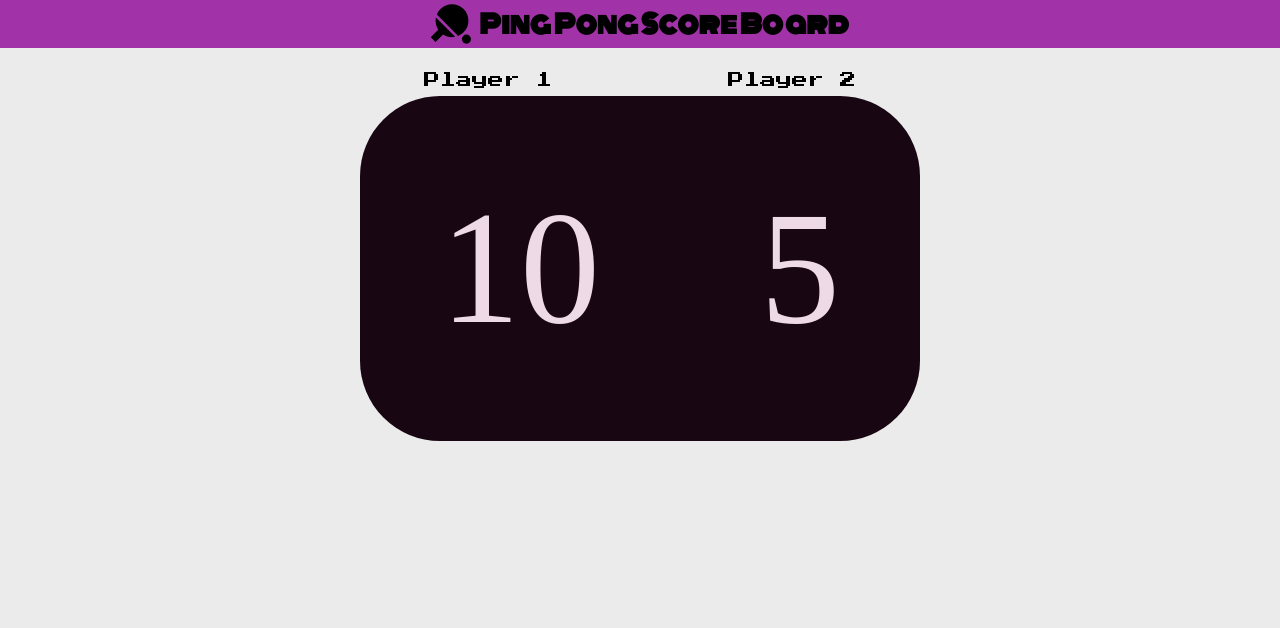
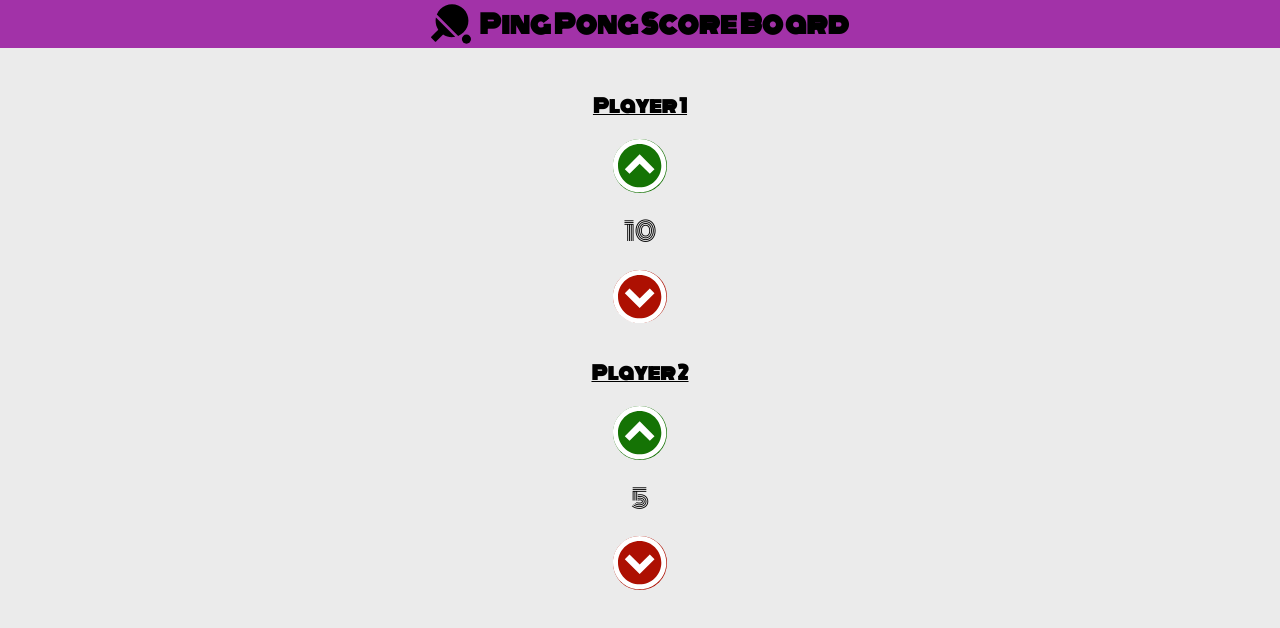
Before and after one commit to Lem82/Pingpong-scoreboard, a React (Create React App) app: page / in a window 1280 px wide. Shown: the top 628 px of the page. Built offline with nearby package versions, Linux system fonts and the light colour scheme; a web font is replaced by a local one.

Commit message:
Merge fix

```diff
--- a/src/modules/score/ScoreContainer.tsx
+++ b/src/modules/score/ScoreContainer.tsx
@@ -1,27 +1,29 @@
-import { useAppSelector } from '../../core/hooks';
+import { useAppDispatch, useAppSelector } from '../../core/hooks';
 import Player from './player/Player';
 import './Score.scss';
+import { changeScore, PlayerState } from './scoreSlice';
 
 function ScoreContainer(): JSX.Element {
     const score = useAppSelector(state => state.score);
+    const dispatch = useAppDispatch();
+
+    function onLeftPlayerScoreChange(player: PlayerState, amount: number) {
+        const leftPlayer = {...player, score: player.score + amount};
+        dispatch(changeScore({...score, leftPlayer}));
+    }
+
+    function onRightPlayerScoreChange(player: PlayerState, amount: number) {
+        const rightPlayer = {...player, score: player.score + amount};
+        dispatch(changeScore({...score, rightPlayer}));
+    }
 
     return (
         <div id="score-container">
-            <div id="players">
-                <div className="left-player player">
-                    {score.leftPlayer.name}
-                </div>
-                <div className="right-player player">
-                    {score.rightPlayer.name}
-                </div>
+            <div className="left-player">
+                <Player player={score.leftPlayer} onScoreChanged={onLeftPlayerScoreChange} />
             </div>
-            <div id="score-board">
-                <div className="left-score score">
-                    {score.leftPlayer.score}
-                </div>
-                <div className="right-score score">
-                    {score.rightPlayer.score}
-                </div>
+            <div className="right-player">
+                <Player player={score.rightPlayer} onScoreChanged={onRightPlayerScoreChange} />
             </div>
         </div>
     );
--- a/src/modules/score/player/Player.tsx
+++ b/src/modules/score/player/Player.tsx
@@ -3,13 +3,14 @@ import { PlayerState } from "../scoreSlice";
 
 interface PlayerParams {
     readonly player: PlayerState;
+    readonly onScoreChanged: Function;
 }
 
-function Player({ player }: PlayerParams) {
+function Player({ player, onScoreChanged }: PlayerParams) {
     return (
         <div className="player">
             <h3>{player.name}</h3>
-            <button className="up">
+            <button onClick={() => onScoreChanged(player, 1)} className="up">
                 <svg version="1.1" xmlns="http://www.w3.org/2000/svg" width="32" height="32" viewBox="0 0 32 32">
                     <title>circle-up</title>
                     <path d="M0 16c0 8.837 7.163 16 16 16s16-7.163 16-16-7.163-16-16-16-16 7.163-16 16zM29 16c0 7.18-5.82 13-13 13s-13-5.82-13-13 5.82-13 13-13 13 5.82 13 13z"></path>
@@ -17,7 +18,7 @@ function Player({ player }: PlayerParams) {
                 </svg>
             </button>
             <div className="player-score">{player.score}</div>
-            <button className="down">
+            <button onClick={() => onScoreChanged(player, -1)} className="down">
                 <svg version="1.1" xmlns="http://www.w3.org/2000/svg" width="32" height="32" viewBox="0 0 32 32">
                     <title>circle-down</title>
                     <path d="M32 16c0-8.837-7.163-16-16-16s-16 7.163-16 16 7.163 16 16 16 16-7.163 16-16zM3 16c0-7.18 5.82-13 13-13s13 5.82 13 13-5.82 13-13 13-13-5.82-13-13z"></path>
--- a/src/modules/score/scoreSlice.ts
+++ b/src/modules/score/scoreSlice.ts
@@ -2,7 +2,7 @@ import { createSlice, current, Draft, PayloadAction } from "@reduxjs/toolkit";
 
 export interface PlayerState {
     readonly name: string;
-    readonly score: number;
+    score: number;
 }
 
 interface ScoreState {
```
